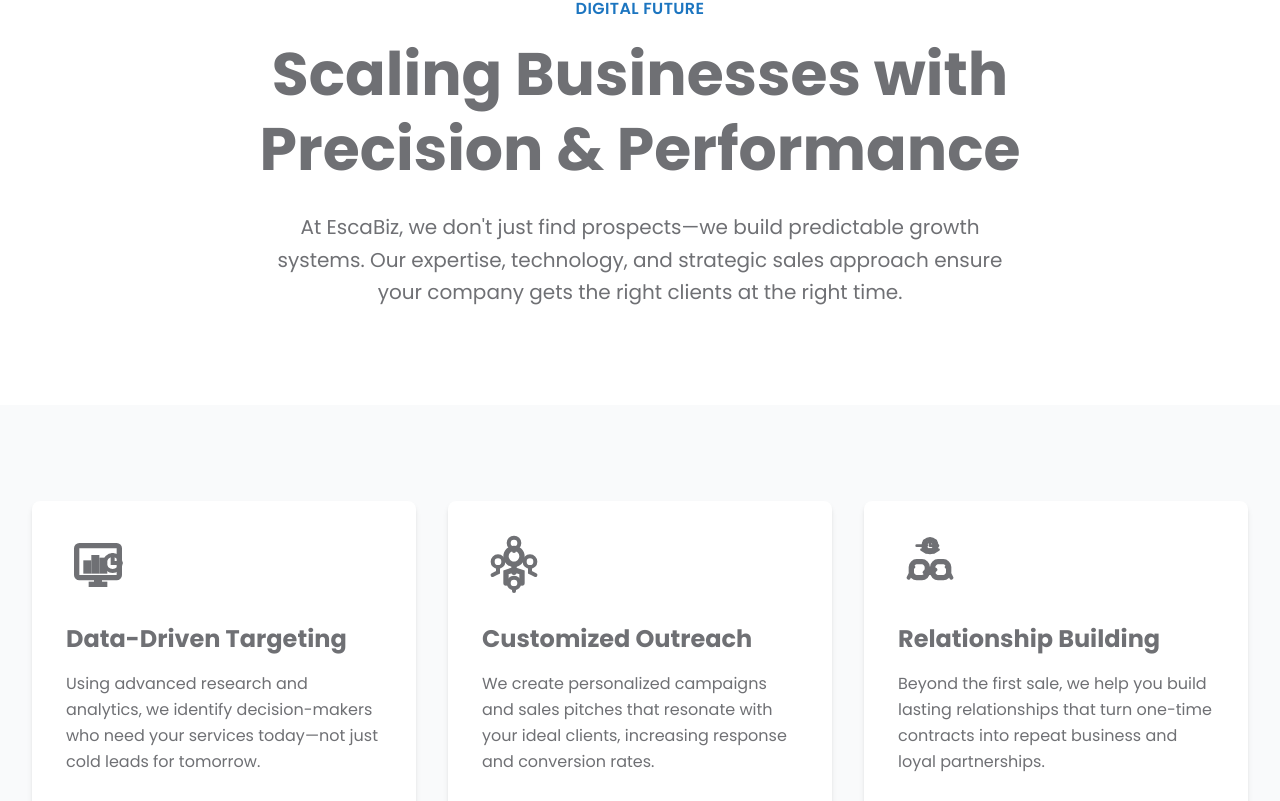
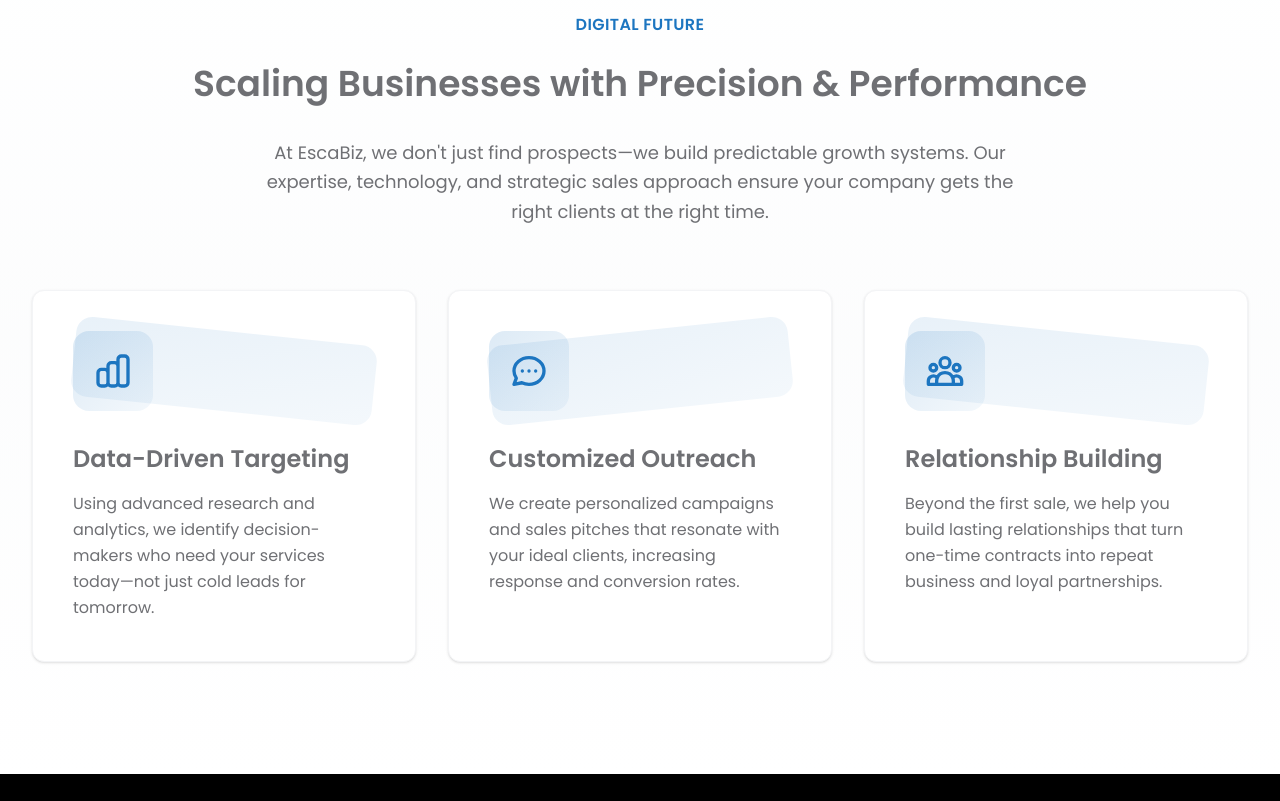
Before and after one commit to Sharmeen-Rauf/escabiz, a Next.js app: page / in a window 1280 px wide. Shown: the part 699-1500 px from the top of the page. Built offline with nearby package versions, Linux system fonts and the light colour scheme.

Commit message:
Redesign Home component: update Digital Future section with new gradient background, adjust text sizes for improved readability, and enhance feature cards with gradient effects and hover animations for a more engaging user experience.

```diff
--- a/src/app/page.tsx
+++ b/src/app/page.tsx
@@ -162,149 +162,94 @@ export default function Home() {
           </div>
         </section>
 
-        {/* Digital Future Section */}
-        <section className="w-full bg-white py-16 md:py-20 lg:py-24 reveal">
+        {/* Digital Future Section - Redesigned */}
+        <section className="w-full bg-gradient-to-b from-white via-gray-50/50 to-white py-20 md:py-24 lg:py-28 reveal">
           <div className="w-full max-w-7xl mx-auto px-4 sm:px-6 lg:px-8">
-            <div className="max-w-4xl mx-auto text-center">
+            {/* Header */}
+            <div className="max-w-4xl mx-auto text-center mb-16">
               {/* Subtitle */}
-              <p className="text-sm md:text-base font-semibold text-[#1c75c0] uppercase tracking-wide mb-4">
+              <p className="text-sm md:text-base font-semibold text-[#1c75c0] uppercase tracking-wide mb-6">
                 Digital Future
               </p>
 
-              {/* Heading with shimmer effect */}
-              <h5 className="text-3xl sm:text-4xl md:text-5xl lg:text-6xl font-bold text-[#6f7074] leading-tight mb-6 relative">
-                <span className="relative">Scaling Businesses with Precision & Performance</span>
+              {/* Heading - Hero Section Style */}
+              <h5 className="text-xl sm:text-2xl md:text-3xl lg:text-4xl font-semibold text-[#6f7074] leading-tight mb-8">
+                Scaling Businesses with Precision & Performance
               </h5>
 
               {/* Paragraph */}
-              <p className="text-base md:text-lg lg:text-xl text-[#6f7074] leading-relaxed max-w-3xl mx-auto">
+              <p className="text-sm sm:text-base md:text-lg text-[#6f7074] leading-relaxed max-w-3xl mx-auto font-normal">
                 At EscaBiz, we don&apos;t just find prospects—we build predictable growth systems. Our expertise, technology, and strategic sales approach ensure your company gets the right clients at the right time.
               </p>
             </div>
-          </div>
-        </section>
-
-        {/* Features Section */}
-        <section className="w-full bg-gray-50 py-16 md:py-20 lg:py-24 reveal">
-          <div className="w-full max-w-7xl mx-auto px-4 sm:px-6 lg:px-8">
-            <div className="grid grid-cols-1 md:grid-cols-2 lg:grid-cols-3 gap-6 lg:gap-8">
+
+            {/* Features Grid */}
+            <div className="grid grid-cols-1 md:grid-cols-2 lg:grid-cols-3 gap-6 lg:gap-8 mt-12">
               {/* Card 1: Data-Driven Targeting */}
-              <div className="bg-white rounded-lg shadow-md hover:shadow-xl transition-all duration-300 p-8 flex flex-col hover-lift hover:border-[#1c75c0]/20 border-2 border-transparent group">
-                {/* Icon - Data Visualization Monitor */}
-                <div className="mb-6 group-hover:scale-110 transition-transform duration-300">
-                  <svg
-                    className="w-16 h-16 text-[#6f7074] group-hover:text-[#1c75c0] transition-colors duration-300"
-                    fill="none"
-                    stroke="currentColor"
-                    viewBox="0 0 24 24"
-                    xmlns="http://www.w3.org/2000/svg"
-                  >
-                    {/* Monitor Frame */}
-                    <rect x="4" y="4" width="16" height="12" rx="1" strokeWidth="2" />
-                    {/* Screen Content - Bar Chart */}
-                    <rect x="7" y="10" width="2" height="4" fill="currentColor" />
-                    <rect x="10" y="8" width="2" height="6" fill="currentColor" />
-                    <rect x="13" y="9" width="2" height="5" fill="currentColor" />
-                    {/* Pie Chart */}
-                    <circle cx="17.5" cy="10.5" r="3" strokeWidth="1.5" />
-                    <path d="M17.5 7.5 L17.5 10.5 L20.5 10.5" strokeWidth="1.5" strokeLinecap="round" />
-                    {/* Monitor Stand */}
-                    <rect x="11" y="16" width="2" height="2" fill="currentColor" />
-                    <rect x="9" y="18" width="6" height="1" fill="currentColor" />
-                  </svg>
+              <div className="group relative bg-white rounded-xl shadow-sm hover:shadow-2xl transition-all duration-500 p-8 lg:p-10 flex flex-col border border-gray-100 hover:border-[#1c75c0]/30 hover:-translate-y-2">
+                {/* Icon Container with Gradient Background */}
+                <div className="mb-8 relative">
+                  <div className="absolute inset-0 bg-gradient-to-br from-[#1c75c0]/10 to-[#1c75c0]/5 rounded-2xl transform rotate-6 group-hover:rotate-12 transition-transform duration-500"></div>
+                  <div className="relative bg-gradient-to-br from-[#1c75c0]/15 to-[#1c75c0]/5 rounded-2xl p-5 w-20 h-20 flex items-center justify-center group-hover:scale-110 transition-transform duration-300">
+                    <svg className="w-10 h-10 text-[#1c75c0] group-hover:text-[#1565a0] transition-colors duration-300" fill="none" stroke="currentColor" viewBox="0 0 24 24">
+                      <path strokeLinecap="round" strokeLinejoin="round" strokeWidth={2} d="M9 19v-6a2 2 0 00-2-2H5a2 2 0 00-2 2v6a2 2 0 002 2h2a2 2 0 002-2zm0 0V9a2 2 0 012-2h2a2 2 0 012 2v10m-6 0a2 2 0 002 2h2a2 2 0 002-2m0 0V5a2 2 0 012-2h2a2 2 0 012 2v14a2 2 0 01-2 2h-2a2 2 0 01-2-2z" />
+                    </svg>
+                  </div>
                 </div>
 
                 {/* Heading */}
-                <h5 className="text-xl md:text-2xl font-bold text-[#6f7074] mb-4">
+                <h5 className="text-xl md:text-2xl font-semibold text-[#6f7074] mb-4 group-hover:text-[#1c75c0] transition-colors duration-300">
                   Data-Driven Targeting
                 </h5>
 
                 {/* Paragraph */}
-                <p className="text-base text-[#6f7074] leading-relaxed flex-grow">
+                <p className="text-sm md:text-base text-[#6f7074] leading-relaxed flex-grow font-normal">
                   Using advanced research and analytics, we identify decision-makers who need your services today—not just cold leads for tomorrow.
                 </p>
               </div>
 
               {/* Card 2: Customized Outreach */}
-              <div className="bg-white rounded-lg shadow-md hover:shadow-xl transition-all duration-300 p-8 flex flex-col hover-lift hover:border-[#1c75c0]/20 border-2 border-transparent group">
-                {/* Icon - People/Group */}
-                <div className="mb-6">
-                  <svg
-                    className="w-16 h-16 text-[#6f7074]"
-                    fill="none"
-                    stroke="currentColor"
-                    viewBox="0 0 24 24"
-                    xmlns="http://www.w3.org/2000/svg"
-                  >
-                    {/* Central larger person */}
-                    <circle cx="12" cy="8" r="3" strokeWidth="2" />
-                    <path d="M12 11v3" strokeWidth="2" strokeLinecap="round" />
-                    <path d="M9 18v-4l3-1" strokeWidth="2" strokeLinecap="round" />
-                    <path d="M15 18v-4l-3-1" strokeWidth="2" strokeLinecap="round" />
-                    {/* Left person */}
-                    <circle cx="6" cy="10" r="2" strokeWidth="1.5" />
-                    <path d="M6 12v2" strokeWidth="1.5" strokeLinecap="round" />
-                    <path d="M4 15l2-1" strokeWidth="1.5" strokeLinecap="round" />
-                    {/* Right person */}
-                    <circle cx="18" cy="10" r="2" strokeWidth="1.5" />
-                    <path d="M18 12v2" strokeWidth="1.5" strokeLinecap="round" />
-                    <path d="M20 15l-2-1" strokeWidth="1.5" strokeLinecap="round" />
-                    {/* Top person */}
-                    <circle cx="12" cy="3" r="2" strokeWidth="1.5" />
-                    <path d="M12 5v1" strokeWidth="1.5" strokeLinecap="round" />
-                    {/* Bottom person */}
-                    <circle cx="12" cy="18" r="2" strokeWidth="1.5" />
-                    <path d="M12 20v1" strokeWidth="1.5" strokeLinecap="round" />
-                  </svg>
+              <div className="group relative bg-white rounded-xl shadow-sm hover:shadow-2xl transition-all duration-500 p-8 lg:p-10 flex flex-col border border-gray-100 hover:border-[#1c75c0]/30 hover:-translate-y-2">
+                {/* Icon Container with Gradient Background */}
+                <div className="mb-8 relative">
+                  <div className="absolute inset-0 bg-gradient-to-br from-[#1c75c0]/10 to-[#1c75c0]/5 rounded-2xl transform -rotate-6 group-hover:-rotate-12 transition-transform duration-500"></div>
+                  <div className="relative bg-gradient-to-br from-[#1c75c0]/15 to-[#1c75c0]/5 rounded-2xl p-5 w-20 h-20 flex items-center justify-center group-hover:scale-110 transition-transform duration-300">
+                    <svg className="w-10 h-10 text-[#1c75c0] group-hover:text-[#1565a0] transition-colors duration-300" fill="none" stroke="currentColor" viewBox="0 0 24 24">
+                      <path strokeLinecap="round" strokeLinejoin="round" strokeWidth={2} d="M8 12h.01M12 12h.01M16 12h.01M21 12c0 4.418-4.03 8-9 8a9.863 9.863 0 01-4.255-.949L3 20l1.395-3.72C3.512 15.042 3 13.574 3 12c0-4.418 4.03-8 9-8s9 3.582 9 8z" />
+                    </svg>
+                  </div>
                 </div>
 
                 {/* Heading */}
-                <h5 className="text-xl md:text-2xl font-bold text-[#6f7074] mb-4">
+                <h5 className="text-xl md:text-2xl font-semibold text-[#6f7074] mb-4 group-hover:text-[#1c75c0] transition-colors duration-300">
                   Customized Outreach
                 </h5>
 
                 {/* Paragraph */}
-                <p className="text-base text-[#6f7074] leading-relaxed flex-grow">
+                <p className="text-sm md:text-base text-[#6f7074] leading-relaxed flex-grow font-normal">
                   We create personalized campaigns and sales pitches that resonate with your ideal clients, increasing response and conversion rates.
-          </p>
-        </div>
+                </p>
+              </div>
 
               {/* Card 3: Relationship Building */}
-              <div className="bg-white rounded-lg shadow-md hover:shadow-xl transition-all duration-300 p-8 flex flex-col hover-lift hover:border-[#1c75c0]/20 border-2 border-transparent group">
-                {/* Icon - Handshake with Gear */}
-                <div className="mb-6">
-                  <svg
-                    className="w-16 h-16 text-[#6f7074]"
-                    fill="none"
-                    stroke="currentColor"
-                    viewBox="0 0 24 24"
-                    xmlns="http://www.w3.org/2000/svg"
-                  >
-                    {/* Gear above */}
-                    <circle cx="12" cy="4" r="2.5" strokeWidth="1.5" />
-                    <circle cx="12" cy="4" r="1.5" strokeWidth="1" />
-                    <path d="M12 1.5v2.5M12 5.5v1M15 4h-2.5M9.5 4H7M13.5 6.5l1.7-1M9.8 2.2l1 1.7M10.5 6.5l-1.7-1M14.2 2.2l-1 1.7" strokeWidth="1" strokeLinecap="round" />
-                    {/* Left hand */}
-                    <path d="M5 12c0-1 1-2 2-2h2c1 0 2 1 2 2v2c0 1-1 2-2 2H7c-1 0-2-1-2-2v-2z" strokeWidth="2" />
-                    <path d="M5 14l-1 2" strokeWidth="1.5" strokeLinecap="round" />
-                    <path d="M6 12l-1 1" strokeWidth="1" strokeLinecap="round" />
-                    {/* Right hand */}
-                    <path d="M19 12c0-1-1-2-2-2h-2c-1 0-2 1-2 2v2c0 1 1 2 2 2h2c1 0 2-1 2-2v-2z" strokeWidth="2" />
-                    <path d="M19 14l1 2" strokeWidth="1.5" strokeLinecap="round" />
-                    <path d="M18 12l1 1" strokeWidth="1" strokeLinecap="round" />
-                    {/* Handshake connection */}
-                    <path d="M11 14h2" strokeWidth="2" strokeLinecap="round" />
-                    <path d="M10 14l1-1M13 14l1-1" strokeWidth="1.5" strokeLinecap="round" />
-                  </svg>
+              <div className="group relative bg-white rounded-xl shadow-sm hover:shadow-2xl transition-all duration-500 p-8 lg:p-10 flex flex-col border border-gray-100 hover:border-[#1c75c0]/30 hover:-translate-y-2">
+                {/* Icon Container with Gradient Background */}
+                <div className="mb-8 relative">
+                  <div className="absolute inset-0 bg-gradient-to-br from-[#1c75c0]/10 to-[#1c75c0]/5 rounded-2xl transform rotate-6 group-hover:rotate-12 transition-transform duration-500"></div>
+                  <div className="relative bg-gradient-to-br from-[#1c75c0]/15 to-[#1c75c0]/5 rounded-2xl p-5 w-20 h-20 flex items-center justify-center group-hover:scale-110 transition-transform duration-300">
+                    <svg className="w-10 h-10 text-[#1c75c0] group-hover:text-[#1565a0] transition-colors duration-300" fill="none" stroke="currentColor" viewBox="0 0 24 24">
+                      <path strokeLinecap="round" strokeLinejoin="round" strokeWidth={2} d="M17 20h5v-2a3 3 0 00-5.356-1.857M17 20H7m10 0v-2c0-.656-.126-1.283-.356-1.857M7 20H2v-2a3 3 0 015.356-1.857M7 20v-2c0-.656.126-1.283.356-1.857m0 0a5.002 5.002 0 019.288 0M15 7a3 3 0 11-6 0 3 3 0 016 0zm6 3a2 2 0 11-4 0 2 2 0 014 0zM7 10a2 2 0 11-4 0 2 2 0 014 0z" />
+                    </svg>
+                  </div>
                 </div>
 
                 {/* Heading */}
-                <h5 className="text-xl md:text-2xl font-bold text-[#6f7074] mb-4">
+                <h5 className="text-xl md:text-2xl font-semibold text-[#6f7074] mb-4 group-hover:text-[#1c75c0] transition-colors duration-300">
                   Relationship Building
                 </h5>
 
                 {/* Paragraph */}
-                <p className="text-base text-[#6f7074] leading-relaxed flex-grow">
+                <p className="text-sm md:text-base text-[#6f7074] leading-relaxed flex-grow font-normal">
                   Beyond the first sale, we help you build lasting relationships that turn one-time contracts into repeat business and loyal partnerships.
                 </p>
               </div>
```
